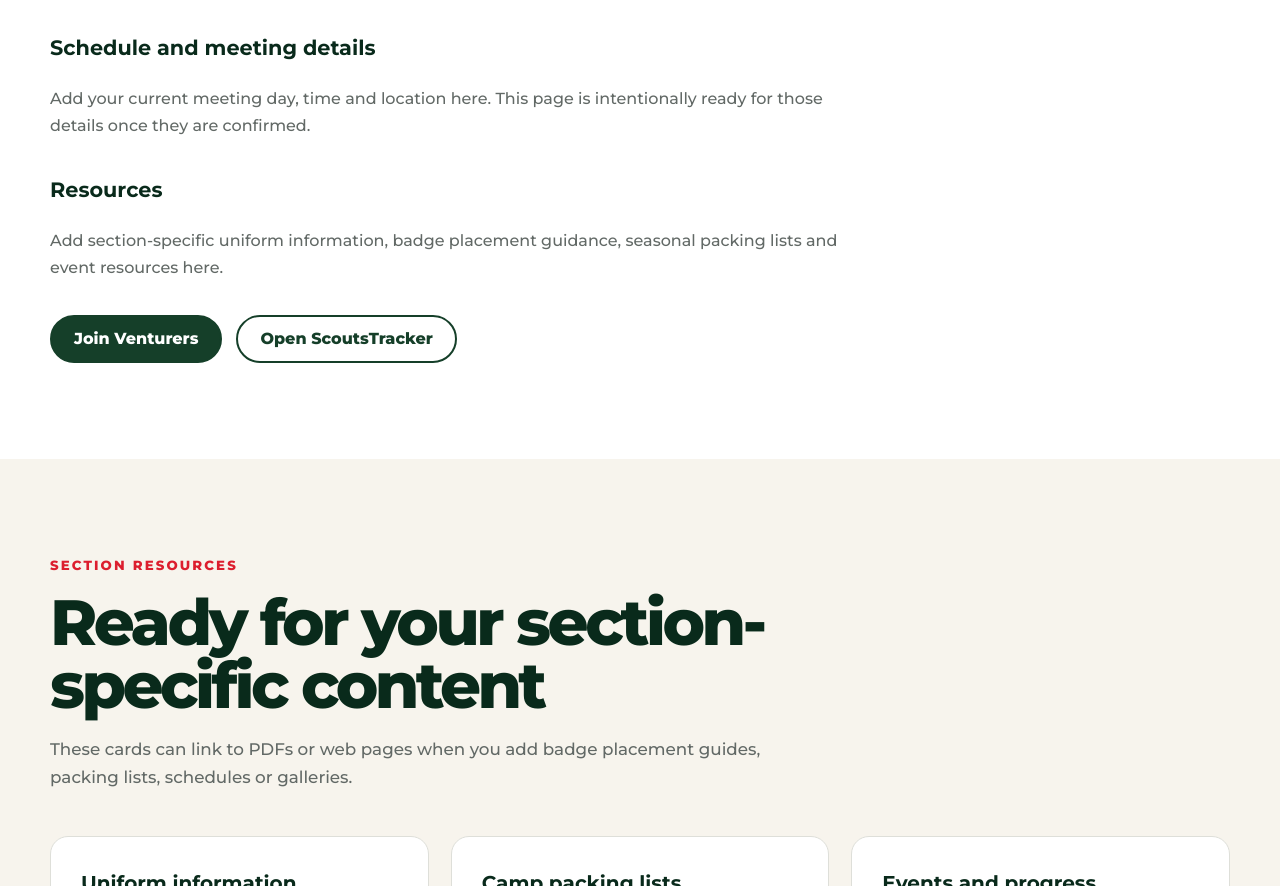
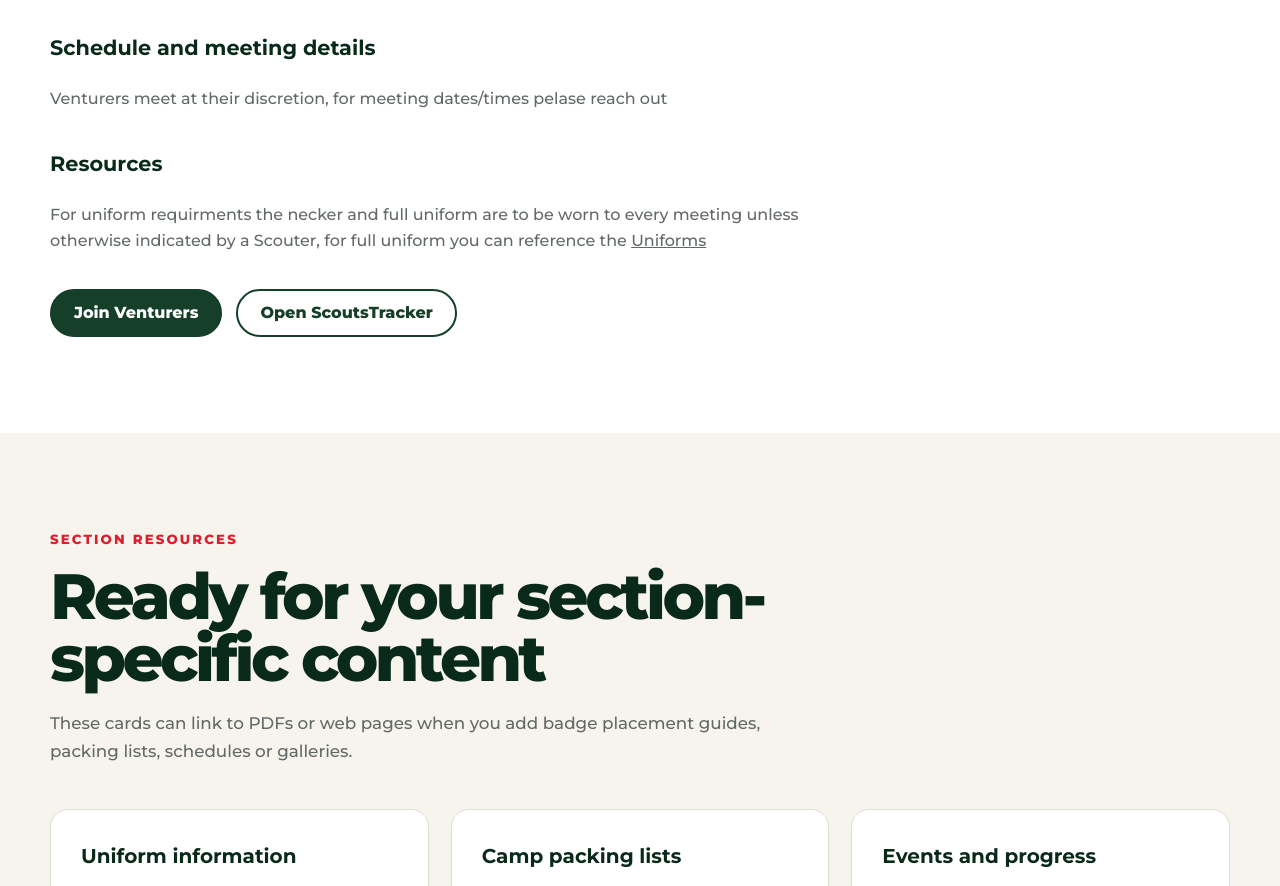
Before and after one commit to ItsRadioo/1stSSM, a plain HTML site: page venturers.html in a window 1280 px wide. Shown: the part 954-1840 px from the top of the page. Drawn offline with Linux system fonts and the light colour scheme.

Commit message:
Update venturers.html

```diff
--- a/venturers.html
+++ b/venturers.html
@@ -74,14 +74,12 @@
 
       <h3>Schedule and meeting details</h3>
       <p>
-        Add your current meeting day, time and location here. This page is
-        intentionally ready for those details once they are confirmed.
+        Venturers meet at their discretion, for meeting dates/times pelase reach out
       </p>
 
       <h3>Resources</h3>
       <p>
-        Add section-specific uniform information, badge placement guidance,
-        seasonal packing lists and event resources here.
+        For uniform requirments the necker and full uniform are to be worn to every meeting unless otherwise indicated by a Scouter, for full uniform you can reference the <a href="uniforms.html">Uniforms</a>
       </p>
 
       <div class="hero-actions">
```
